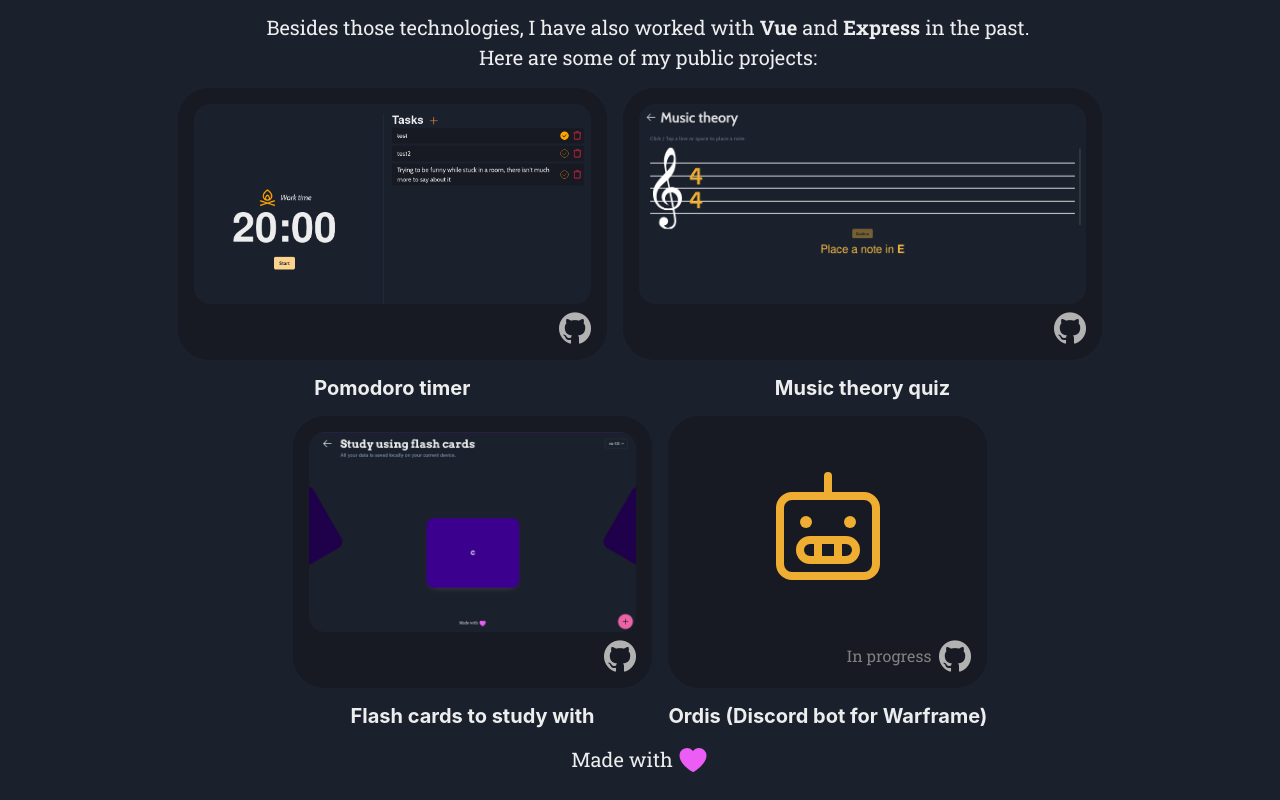
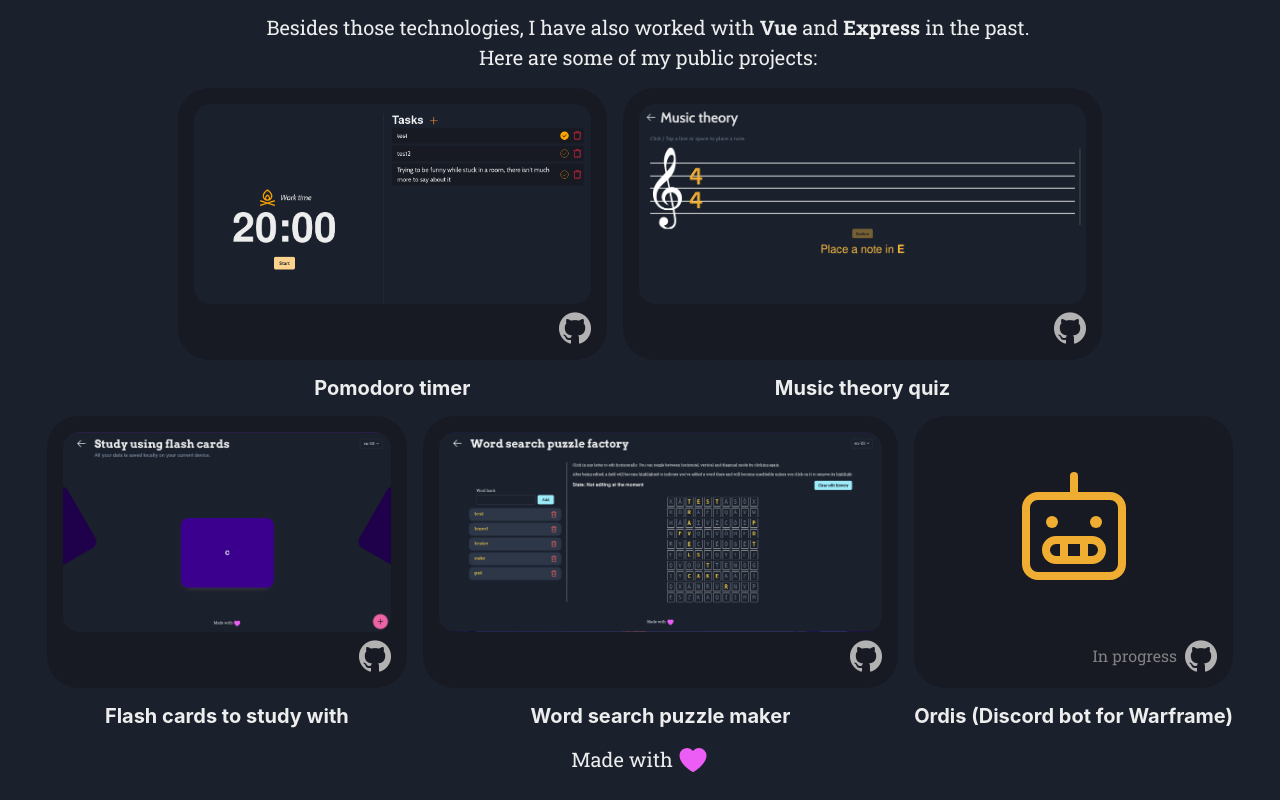
Before and after one commit to Shoonkey/portfolio-v1, a Next.js app: page / in a window 1280 px wide. Shown: the part 508-1308 px from the top of the page. Built offline with nearby package versions, Linux system fonts and the light colour scheme; a web font is replaced by a local one.

Commit message:
chore: added word search maker to project list

```diff
--- a/src/i18n/en-US/portfolio.json
+++ b/src/i18n/en-US/portfolio.json
@@ -29,6 +29,9 @@
         },
         "flashCardApp": {
           "title": "Flash cards to study with"
+        },
+        "wordSearchMaker": {
+          "title": "Word search puzzle maker"
         }
       }
     }
--- a/src/i18n/pt-BR/portfolio.json
+++ b/src/i18n/pt-BR/portfolio.json
@@ -29,6 +29,9 @@
         },
         "flashCardApp": {
           "title": "Flash cards para estudar"
+        },
+        "wordSearchMaker": {
+          "title": "Fábrica de caça-palavras"
         }
       }
     }
--- a/src/pages/index.tsx
+++ b/src/pages/index.tsx
@@ -104,6 +104,13 @@ const Home: NextPage = () => {
             imageSource="/flash-cards.png"
           />
           <Project
+            type="website"
+            name={i18n.content.home.projects.wordSearchMaker.title}
+            link="/word-search-maker"
+            githubLink="https://github.com/Shoonkey/portfolio/tree/main/src/projects/word-search-maker"
+            imageSource="/word-search-maker.png"
+          />
+          <Project
             type="bot"
             name={i18n.content.home.projects.ordis.title}
             githubLink="https://github.com/Shoonkey/ordis"
```
Also changed, not shown: public/word-search-maker.png (added), src/projects/word-search-maker/README.md.
